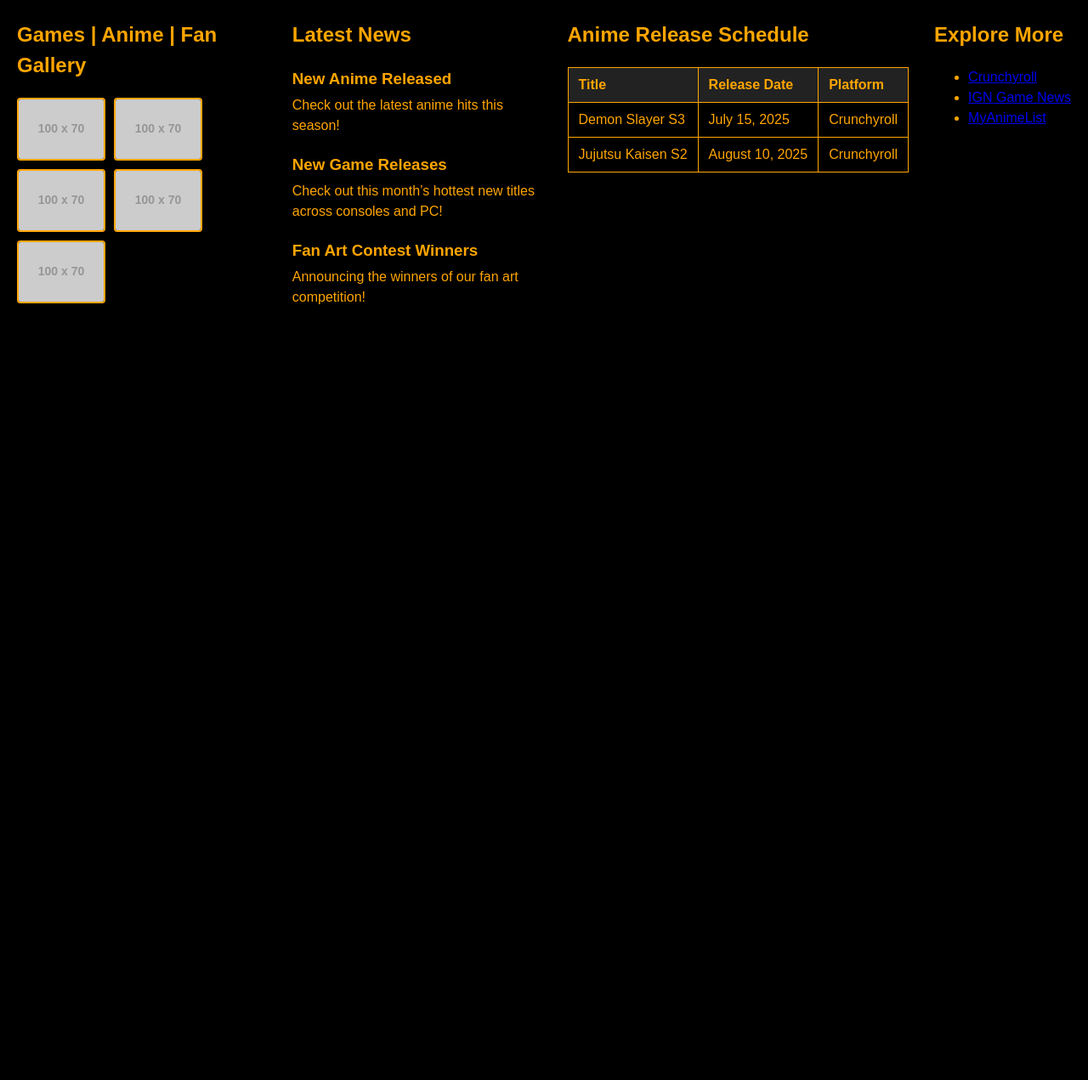
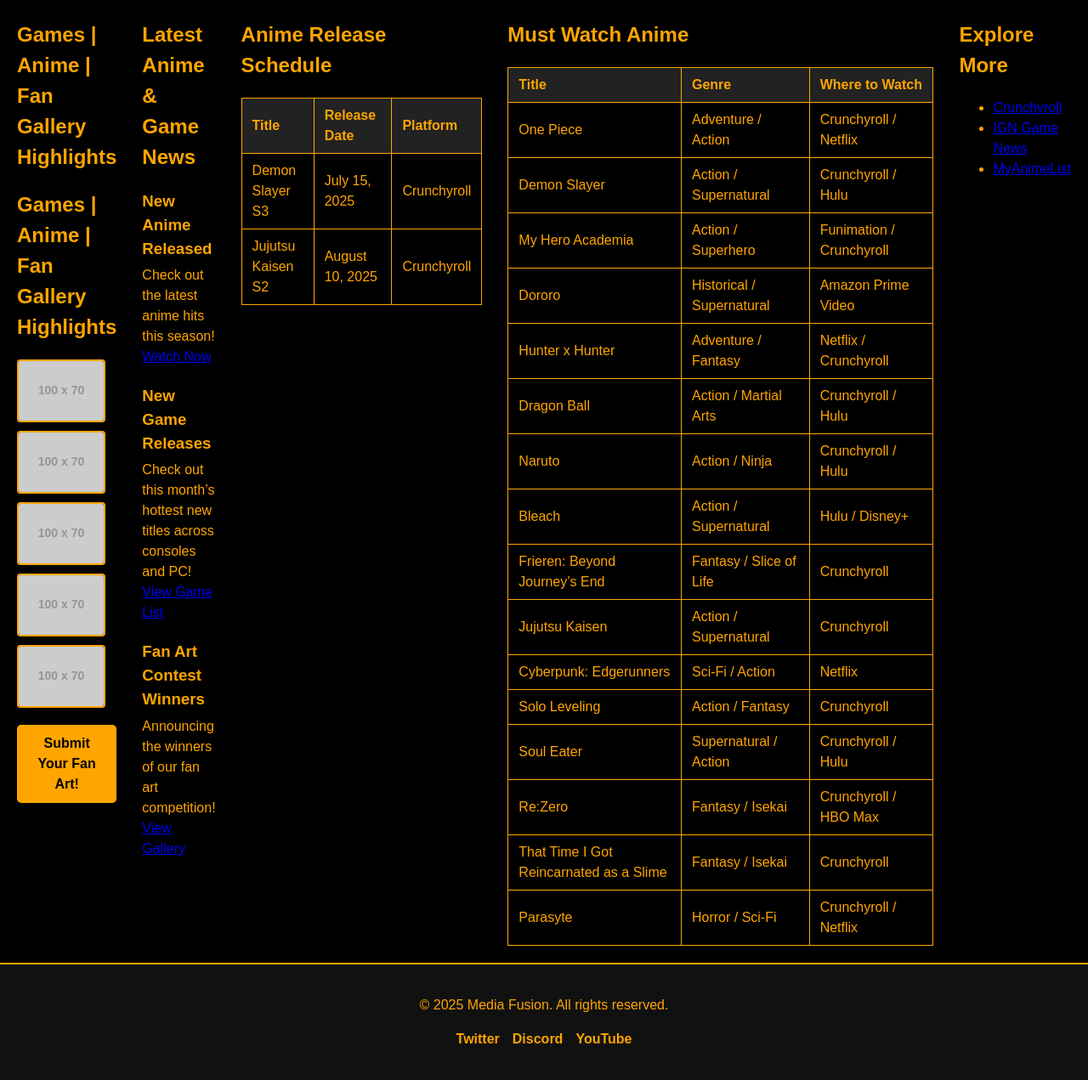
Before and after one commit to Program05/Media-Fusion, a plain HTML site: page index.html in a window 1280 px wide. Shown: the part 151-1422 px from the top of the page at 85% size. Before the commit the page ends 800 px from the top, so only its background shows below. Drawn offline with Linux system fonts and the light colour scheme; placeholder pictures from the web are drawn by us.

Commit message:
Add Parasyte to Must Watch table and update nav styles

```diff
--- a/index.html
+++ b/index.html
@@ -3,26 +3,28 @@
 <head>
   <meta charset="UTF-8" />
   <meta name="viewport" content="width=device-width, initial-scale=1" />
-  <title>Media Fusion</title>
+  <title>Media Fusion - Anime, Games & Fan Art</title>
+  <meta name="description" content="Media Fusion - Your hub for anime news, fan art, game releases, and more." />
   <link rel="stylesheet" href="styles.css" />
 </head>
 <body>
   <header class="site-header">
-    <h1><a href="/" style="color: orange; text-decoration: none;">Media Fusion</a></h1>
+    <h1><a href="/" style="color: orange; text-decoration: none;">Media Fusion: Anime & Games Hub</a></h1>
   </header>
 
-  <nav>
+  <nav aria-label="Main navigation">
     <ul class="menu">
       <li><a href="#home">Home</a></li>
       <li><a href="#anime">Anime</a></li>
-      <li><a href="#games news">Game News</a></li>
-      <li><a href="#fan gallery">Fan Gallery</a></li>
+      <li><a href="#games-news">Game News</a></li>
+      <li><a href="#fan-gallery">Fan Gallery</a></li>
       <li><a href="#news">News</a></li>
     </ul>
 
     <div class="nav-right">
       <form action="/search" method="GET" class="search-form">
-        <input type="text" name="q" placeholder="Search..." />
+        <label for="search" class="visually-hidden">Search</label>
+        <input type="text" id="search" name="q" placeholder="Search..." required />
         <button type="submit">Go</button>
       </form>
 
@@ -31,35 +33,48 @@
     </div>
   </nav>
 
-  <main class="content-container">
-    <section class="left-section">
-      <h2>Games | Anime | Fan Gallery</h2>
+  <main class="content-container" id="home">
+    <section class="left-section" id="fan-gallery">
+      <h2>Games | Anime | Fan Gallery Highlights</h2>
+      <h2>Games | Anime | Fan Gallery Highlights</h2>
+
 <div class="gallery-thumbnails">
-        <img src="https://via.placeholder.com/100x70?text=Thumb+1" alt="Fan art of amazing anime characters" />
-        <img src="https://via.placeholder.com/100x70?text=Thumb+2" alt="Anime background scene" />
-        <img src="https://via.placeholder.com/100x70?text=Thumb+3" alt="Game art design" />
-        <img src="https://via.placeholder.com/100x70?text=Thumb+4" alt="How to draw anime characters" />
-        <img src="https://via.placeholder.com/100x70?text=Thumb+5" alt="Manga-style group fan art" />
+  <img src="https://via.placeholder.com/100x70?text=Thumb+1" alt="Fan art of an anime swordsman in battle" />
+  <img src="https://via.placeholder.com/100x70?text=Thumb+2" alt="Anime scenic mountain landscape" />
+  <img src="https://via.placeholder.com/100x70?text=Thumb+3" alt="Fantasy game hero concept art" />
+  <img src="https://via.placeholder.com/100x70?text=Thumb+4" alt="Tutorial on drawing anime eyes" />
+  <img src="https://via.placeholder.com/100x70?text=Thumb+5" alt="Colorful manga-style group fan art" />
 </div>
+
+<div class="cta-wrapper">
+  <a href="#fan-gallery" class="cta-button"> Submit Your Fan Art!</a>
+</div>
+
     </section>
 
-    <section class="right-section">
-      <h2>Latest News</h2>
-      <article class="news-article">
+    <section class="right-section" id="anime">
+      <h2>Latest Anime & Game News</h2>
+
+      <article class="news-article" id="news">
         <h3>New Anime Released</h3>
         <p>Check out the latest anime hits this season!</p>
+        <a href="https://www.crunchyroll.com" target="_blank">Watch Now</a>
       </article>
+
       <article class="news-article">
         <h3>New Game Releases</h3>
         <p>Check out this month’s hottest new titles across consoles and PC!</p>
+        <a href="https://www.ign.com/games" target="_blank">View Game List</a>
       </article>
+
       <article class="news-article">
         <h3>Fan Art Contest Winners</h3>
         <p>Announcing the winners of our fan art competition!</p>
+        <a href="#fan-gallery">View Gallery</a>
       </article>
     </section>
 
-    <section class="release-schedule">
+    <section class="release-schedule" id="games-news">
       <h2>Anime Release Schedule</h2>
       <table>
         <thead>
@@ -84,6 +99,101 @@
       </table>
     </section>
 
+    <section class="must-watch">
+  <h2>Must Watch Anime</h2>
+  <table>
+    <thead>
+      <tr>
+        <th>Title</th>
+        <th>Genre</th>
+        <th>Where to Watch</th>
+      </tr>
+    </thead>
+    <tbody>
+      <tr>
+        <td>One Piece</td>
+        <td>Adventure / Action</td>
+        <td>Crunchyroll / Netflix</td>
+      </tr>
+      <tr>
+        <td>Demon Slayer</td>
+        <td>Action / Supernatural</td>
+        <td>Crunchyroll / Hulu</td>
+      </tr>
+      <tr>
+        <td>My Hero Academia</td>
+        <td>Action / Superhero</td>
+        <td>Funimation / Crunchyroll</td>
+      </tr>
+      <tr>
+        <td>Dororo</td>
+        <td>Historical / Supernatural</td>
+        <td>Amazon Prime Video</td>
+      </tr>
+      <tr>
+        <td>Hunter x Hunter</td>
+        <td>Adventure / Fantasy</td>
+        <td>Netflix / Crunchyroll</td>
+      </tr>
+      <tr>
+        <td>Dragon Ball</td>
+        <td>Action / Martial Arts</td>
+        <td>Crunchyroll / Hulu</td>
+      </tr>
+      <tr>
+        <td>Naruto</td>
+        <td>Action / Ninja</td>
+        <td>Crunchyroll / Hulu</td>
+      </tr>
+      <tr>
+        <td>Bleach</td>
+        <td>Action / Supernatural</td>
+        <td>Hulu / Disney+</td>
+      </tr>
+      <tr>
+        <td>Frieren: Beyond Journey’s End</td>
+        <td>Fantasy / Slice of Life</td>
+        <td>Crunchyroll</td>
+      </tr>
+      <tr>
+        <td>Jujutsu Kaisen</td>
+        <td>Action / Supernatural</td>
+        <td>Crunchyroll</td>
+      </tr>
+      <tr>
+        <td>Cyberpunk: Edgerunners</td>
+        <td>Sci-Fi / Action</td>
+        <td>Netflix</td>
+      </tr>
+      <tr>
+        <td>Solo Leveling</td>
+        <td>Action / Fantasy</td>
+        <td>Crunchyroll</td>
+      </tr>
+      <tr>
+        <td>Soul Eater</td>
+        <td>Supernatural / Action</td>
+        <td>Crunchyroll / Hulu</td>
+      </tr>
+      <tr>
+        <td>Re:Zero</td>
+        <td>Fantasy / Isekai</td>
+        <td>Crunchyroll / HBO Max</td>
+      </tr>
+      <tr>
+        <td>That Time I Got Reincarnated as a Slime</td>
+        <td>Fantasy / Isekai</td>
+        <td>Crunchyroll</td>
+      </tr>
+      <tr>
+        <td>Parasyte</td>
+        <td>Horror / Sci-Fi</td>
+        <td>Crunchyroll / Netflix</td>
+      </tr>
+    </tbody>
+  </table>
+</section>
+
 
     <section class="external-links">
       <h2>Explore More</h2>
@@ -94,5 +204,25 @@
       </ul>
     </section>
   </main>
+
+  <footer>
+    <p>© 2025 Media Fusion. All rights reserved.</p>
+    <ul class="social-links">
+      <li><a href="https://twitter.com" target="_blank">Twitter</a></li>
+      <li><a href="https://discord.com" target="_blank">Discord</a></li>
+      <li><a href="https://youtube.com" target="_blank">YouTube</a></li>
+    </ul>
+  </footer>
+
+  <script>
+    // Simple JS form validation
+    document.querySelector(".search-form").addEventListener("submit", function (e) {
+      const search = document.querySelector('input[name="q"]').value.trim();
+      if (!search) {
+        alert("Please enter a search term.");
+        e.preventDefault();
+      }
+    });
+  </script>
 </body>
 </html>
--- a/styles.css
+++ b/styles.css
@@ -39,7 +39,10 @@
   margin: 0;
   padding: 0;
   flex-shrink: 0;
+  justify-content: space-between;
+  width: 60%; /* adjust as needed */
 }
+
 .menu li a {
   color: orange;
   padding: 14px 15px;
@@ -200,3 +203,83 @@
 .release-schedule tbody tr:hover {
   background-color: #333;    /* Highlight row on hover */
 }
+/* Visually hidden label for screen readers */
+.visually-hidden {
+  position: absolute;
+  left: -9999px;
+}
+
+/* CTA buttons */
+.cta-button {
+  background-color: orange;
+  color: black;
+  padding: 10px 15px;
+  border-radius: 5px;
+  font-weight: bold;
+  display: inline-block;
+  text-decoration: none;
+  transition: background-color 0.3s ease;
+}
+.cta-button:hover {
+  background-color: darkorange;
+}
+
+/* Footer */
+footer {
+  background-color: #111;
+  color: orange;
+  padding: 20px;
+  text-align: center;
+  border-top: 2px solid orange;
+}
+footer ul.social-links {
+  list-style: none;
+  display: flex;
+  justify-content: center;
+  gap: 15px;
+  padding: 0;
+  margin-top: 10px;
+}
+footer ul.social-links li a {
+  color: orange;
+  text-decoration: none;
+  font-weight: bold;
+}
+footer ul.social-links li a:hover {
+  color: darkorange;
+}
+
+/* Accessibility: focus outlines */
+a:focus,
+button:focus,
+input:focus {
+  outline: 2px solid darkorange;
+  outline-offset: 2px;
+}
+.cta-wrapper {
+  margin-top: 20px;
+  text-align: center;
+}
+.must-watch table {
+  border-collapse: collapse;
+  width: 100%;
+  margin-top: 10px;
+}
+
+.must-watch th,
+.must-watch td {
+  border: 1px solid orange;
+  padding: 8px 12px;
+  text-align: left;
+  color: orange;
+  background-color: black;
+}
+
+.must-watch th {
+  font-weight: bold;
+  background-color: #222;
+}
+
+.must-watch tbody tr:hover {
+  background-color: #333;
+}
```
Lines whose indentation alone changed are shown as unchanged.
